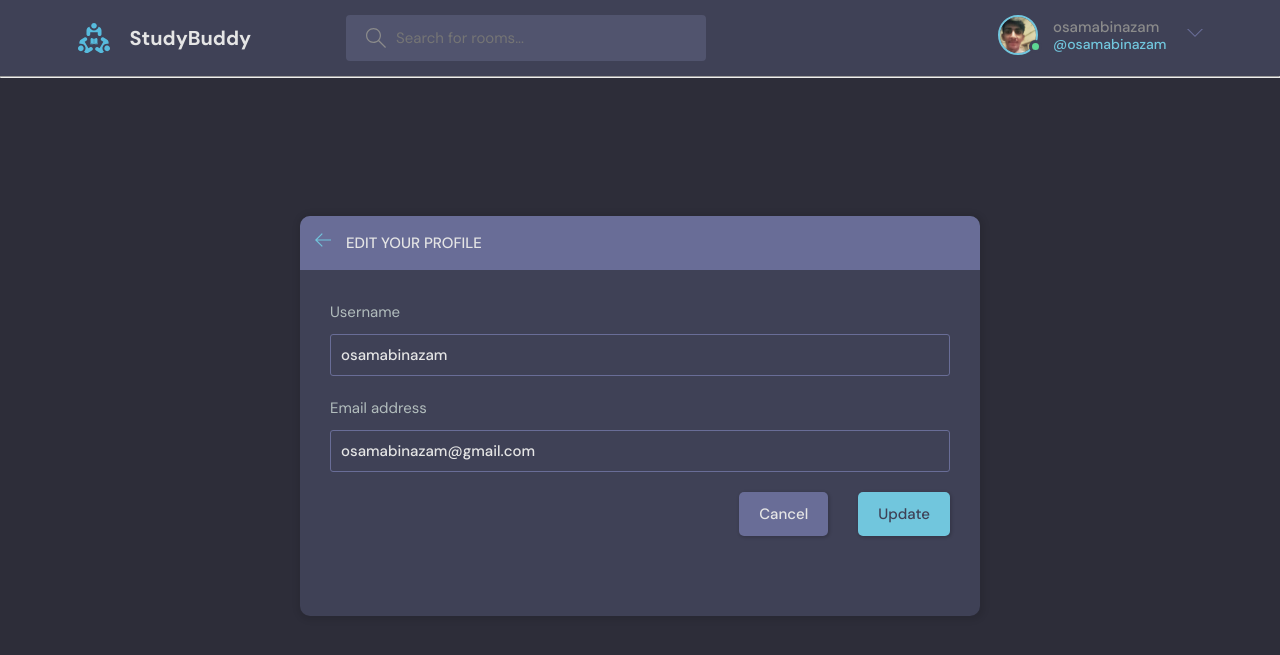
After one commit to osamabinazam/StudyBud, a Django app: page /update-user/ in a window 1280 px wide. The commit adds this page. Shown: the top 655 px of the page. Run offline with Django 4.2, Linux system fonts and the light colour scheme; a user stored in the database is signed in.

Commit message:
Can Upadte User Profile

```diff
--- a/base/forms.py
+++ b/base/forms.py
@@ -1,5 +1,6 @@
 from django.forms import ModelForm
 from .models import Room
+from django.contrib.auth.models import User
 
 class RoomForm(ModelForm):
 
@@ -11,3 +12,9 @@ class RoomForm(ModelForm):
         model = Room
         fields = '__all__' # Render all fields of the forms
         exclude = ['host', 'participants']
+
+# Creating Model Form Based On Current User
+class UserForm(ModelForm):
+    class Meta:
+        model = User
+        fields = ['username', 'email']
--- a/base/templates/base/profile_component.html
+++ b/base/templates/base/profile_component.html
@@ -20,7 +20,10 @@
           <div class="profile__info">
             <h3>{{user.username}}</h3>
             <p>@{{user.username}}</p>
-            <a href="edit-user.html" class="btn btn--main btn--pill">Edit Profile</a>
+
+            {% if request.user == user%}
+              <a href="{% url 'update-user' %}" class="btn btn--main btn--pill">Edit Profile</a>
+            {% endif %}
           </div>
           <div class="profile__about">
             <h3>About</h3>
--- a/base/templates/base/room_form.html
+++ b/base/templates/base/room_form.html
@@ -33,8 +33,8 @@
                 <!---->
 
                 <div class="form__group">
-                  <label for="room_name">Topic</label>
-                  <input type="text" , name ="topic" required list="topic-list">
+                  <label for="room-topic">Topic</label>
+                  <input type="text" , value = "{{room.topic.name}}", name ="topic" required list="topic-list">
                   <datalist id="topic-list" >
                     <select name="" id="room-topic">
                       {% for topic in topics%}
@@ -65,7 +65,7 @@
               <!---->
               <div class="form__action">
                 <a class="btn btn--dark" href="{% url 'home' %}">Cancel</a>
-                <button class="btn btn--main" type="submit">Create Room</button>
+                <button class="btn btn--main" type="submit">Submit</button>
               </div>
             </form>
           </div>
--- /dev/null
+++ b/base/templates/base/update-user.html
@@ -0,0 +1,47 @@
+  {% extends 'main.html' %}
+
+  {% block content %}
+  <main class="update-account layout">
+    <div class="container">
+        <div class="layout__box">
+            <div class="layout__boxHeader">
+                <div class="layout__boxTitle">
+                    <a href="{% url 'home' %}">
+                        <svg version="1.1" xmlns="http://www.w3.org/2000/svg" width="32" height="32"
+                            viewBox="0 0 32 32">
+                            <title>arrow-left</title>
+                            <path
+                                d="M13.723 2.286l-13.723 13.714 13.719 13.714 1.616-1.611-10.96-10.96h27.625v-2.286h-27.625l10.965-10.965-1.616-1.607z">
+                            </path>
+                        </svg>
+                    </a>
+                    <h3>Edit your profile</h3>
+                </div>
+            </div>
+            <div class="layout__body">
+                <form class="form" action="" method="post">
+                    {% csrf_token %}
+
+                    {% for field in form %}
+                    <div class="form__group">
+                        <label for="profile_pic">{{field.label}}</label>
+                       {{field}}
+                    </div>
+
+                    {% endfor %}
+
+
+                    <div class="form__action">
+                        <a class="btn btn--dark" href="index.html">Cancel</a>
+                        <button class="btn btn--main" type="submit">Update</button>
+                    </div>
+                </form>
+            </div>
+        </div>
+    </div>
+  </div>
+</main>
+
+
+
+  {% endblock content %}
--- a/base/urls.py
+++ b/base/urls.py
@@ -14,6 +14,7 @@ urlpatterns = [
    path("delete-room/<str:pk>", views.deleteRoom, name="delete-room"),
    path("delete-message/<str:pk>", views.deleteMessage, name="delete-message"),
    path("profile/<str:pk>/", views.userProfile, name ="user-profile"),
+   path("update-user/", views.UpdateUser, name="update-user"),
 ]
 
 # path('submit-form/',views.submit_boot , name='submit-form'),
--- a/base/views.py
+++ b/base/views.py
@@ -1,7 +1,7 @@
 from django.shortcuts import render, redirect
 from django.http import HttpResponse
 from .models import Room, Topic
-from .forms import RoomForm
+from .forms import RoomForm, UserForm
 from django.db.models import Q
 from django.contrib import messages
 from django.contrib.auth.models import User
@@ -169,18 +169,25 @@ def createRoom (request):
 # Updating room
 @login_required(login_url='login')
 def updateRoom(request, pk):
-    print('PK IS : ' ,pk)
     room = Room.objects.get(id=pk)
     form = RoomForm(instance=room)
+    topics = Topic.objects.all()
     if request.user != room.host :
         return HttpResponse('You are not Allowed here!!')
 
+    # Adding topic if not exist when updating room
     if request.method =='POST':
-        form = RoomForm(request.POST, instance=room )
-        if form.is_valid:
-            form.save()
-            return redirect('home')
-    context = {'form':form}
+        topic_name = request.POST.get('topic')
+        topic , created = Topic.objects.get_or_create(name =topic_name)
+        room.name = request.POST.get('name')
+        room.topic = topic
+        room.description = request.POST.get('description')
+        room.save()
+        # form = RoomForm(request.POST, instance=room )
+        # if form.is_valid:
+        #     form.save()
+        return redirect('home')
+    context = {'form':form, 'topics':topics, 'room':room}
     return render(request, 'base/room_form.html', context)
 
 
@@ -197,7 +204,7 @@ def deleteRoom(request, pk):
     return render(request, 'base/delete.html', {'object':room})
 
 # Delete message from room conversation
-@login_required
+@login_required(login_url='login')
 def deleteMessage (request, pk):
     message = Message.objects.get(id=pk)
     print(message)
@@ -210,6 +217,21 @@ def deleteMessage (request, pk):
     return render(request, 'base/delete.html', {'object':message})
 
 
+# Updating User
+@login_required(login_url='login')
+def UpdateUser(request):
+    user = request.user
+    form = UserForm(instance = user)
+    if request.method == 'POST':
+        form = UserForm(request.POST, instance=user)
+        if form.is_valid():
+            form.save()
+            return redirect('user-profile', pk=user.id)
+
+
+
+    context = {'form':form}
+    return render(request , 'base/update-user.html' , context)
 
 
 
--- a/templates/navbar.html
+++ b/templates/navbar.html
@@ -22,7 +22,7 @@
         <!-- Logged In -->
         {% if request.user.is_authenticated %}
         <div class="header__user">
-          <a href="profile.html">
+          <a href="{% url 'update-user' %}">
             <div class="avatar avatar--medium active">
               <img src=" {% static 'images/Osamasprofile.jpg' %} " />
             </div>
@@ -45,7 +45,7 @@
 
         <!-- Drop down Menu -->
         <div class="dropdown-menu">
-          <a href="settings.html" class="dropdown-link"
+          <a href="{% url 'update-user' %}" class="dropdown-link"
             ><svg version="1.1" xmlns="http://www.w3.org/2000/svg" width="32" height="32" viewBox="0 0 32 32">
               <title>tools</title>
               <path
```
Also changed, not shown: base/migrations/0004_alter_message_options.py (added), db.sqlite3.
